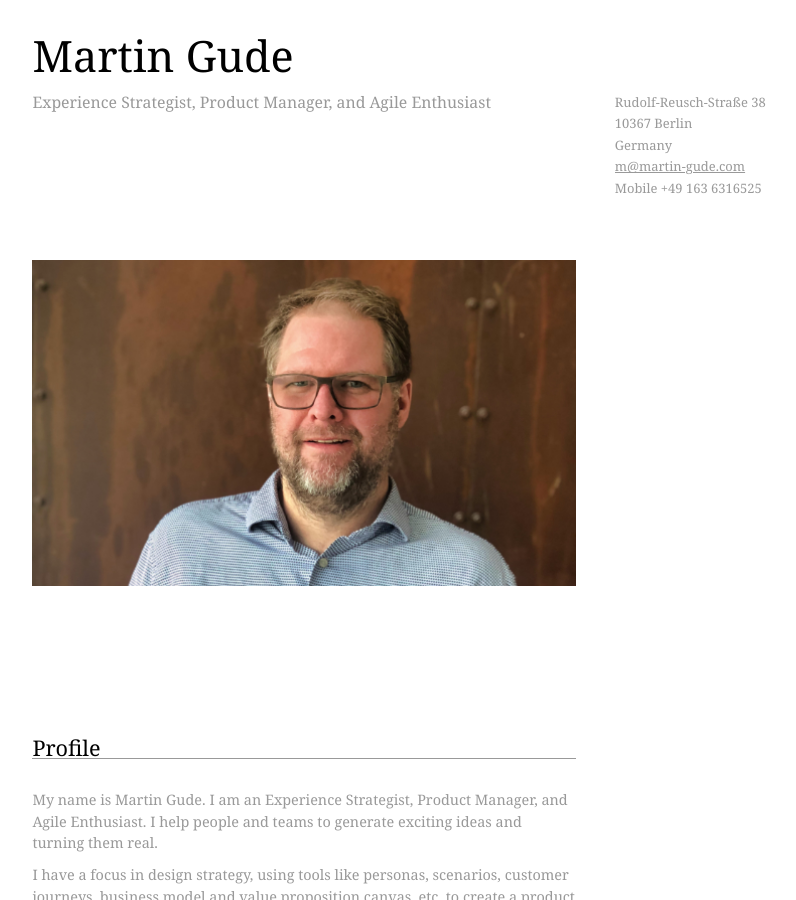
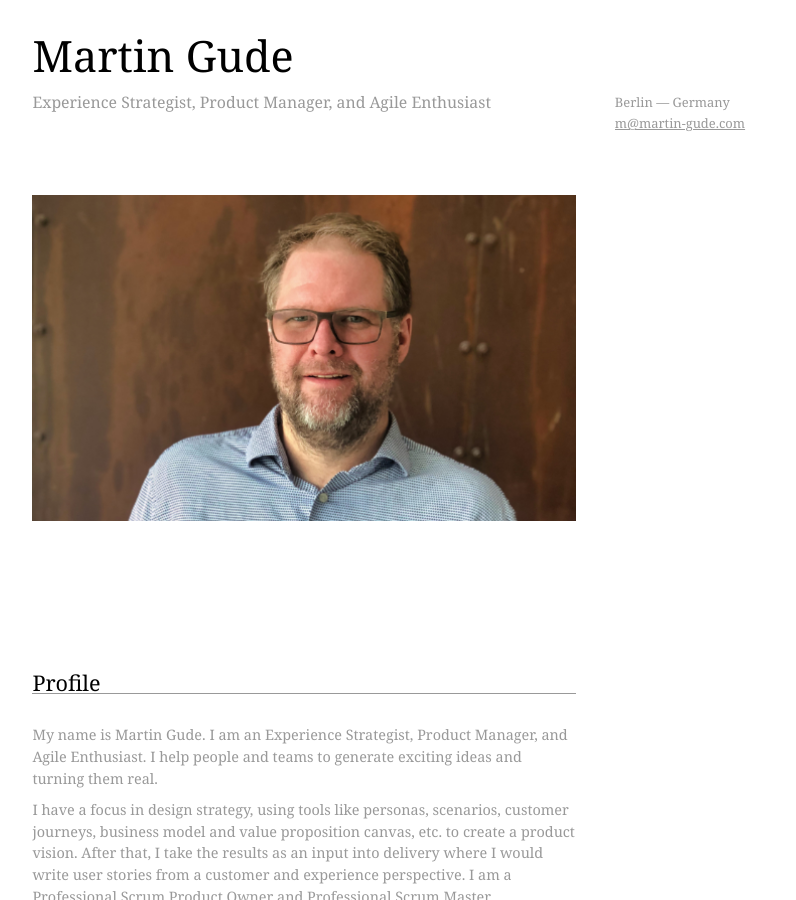
Before and after one commit to ma6/ma6.github.io, a Jekyll site: the page built from _pages/index.md, in a window 1280 px wide and 900 px high. Shown: the whole window, without its empty margins (294-1090 px from the left). Built offline with Jekyll 4.4.1, drawn with Linux system fonts in a browser that asks for light colours; some web fonts are replaced; comment, search, counter and statistics services are not loaded.

Commit message:
Remove Address

```diff
--- a/_includes/header.html
+++ b/_includes/header.html
@@ -11,19 +11,15 @@
     </div>
     <div class="three columns small">
         <p>
-            Rudolf-Reusch-Straße 38
-            <br />10367 Berlin
-            <br />Germany
+          Berlin — Germany
             <br />
             <script type="text/javascript">
                 Rot13.write('<n uers="znvygb:z@znegva-thqr.pbz">z@znegva-thqr.pbz</n>');
-
             </script>
             <noscript>
                 <span class="mailsafe">spamprotected.</span>m<span class="mailsafe">huhw.esns</span>@mart<span class="mailsafe">werew</span>in-g<span class="mailsafe">dffs3e</span>ud<span class="mailsafe">jiodnof</span>e.com
             </noscript>
-            <br />Mobile +49 <span class="mailsafe">spamprotected.</span><span class="mailsafe1">16</span><span class="mailsafe">78 9</span><span class="mailsafe1">3 63</span><span class="mailsafe">5874</span><span class="mailsafe1">165</span><span class="mailsafe">87172</span><span class="mailsafe12">25<span class="mailsafe">75771</span></span>
-        </p>
+          </p>
     </div>
 </div>
 <div class="row" style="margin-top: 50px; margin-bottom: 75px;">
```
